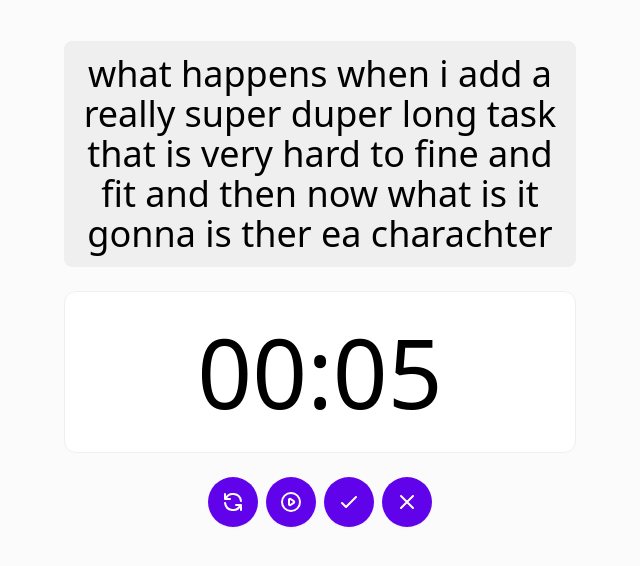
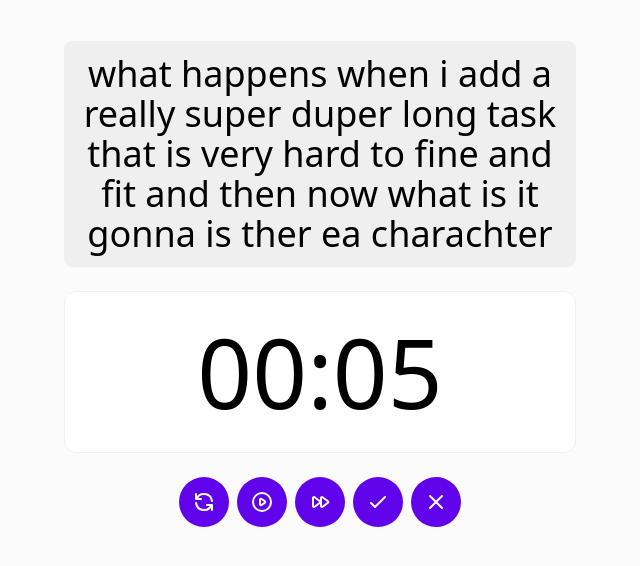
Before and after one commit to neldeles/slash-clone, a React (Create React App) app: page /timer in a window 1280 px wide. Shown: the part 116-682 px from the top of the page, without its empty margins (320-960 px from the left). Built offline with nearby package versions, Linux system fonts and the light colour scheme; what @mswjs/data would draw is missing.

Commit message:
feat: skip to next mode
Stop the current timer and switch to the next mode.

```diff
--- a/src/modules/timer/components/Timer/Timer.tsx
+++ b/src/modules/timer/components/Timer/Timer.tsx
@@ -23,6 +23,7 @@ export function Timer() {
   const [isPaused, setIsPaused] = useState(true);
   const [mode, setMode] = useState("work"); // work/break/null
   const [secondsLeft, setSecondsLeft] = useState(workDuration);
+  const [skipCurrentMode, setSkipCurrentMode] = useState(false);
 
   const toggleTimer = () => {
     setIsPaused(!isPaused);
@@ -46,6 +47,11 @@ export function Timer() {
         return;
       }
 
+      if (skipCurrentMode) {
+        setSkipCurrentMode(false);
+        return switchMode();
+      }
+
       if (secondsLeft === 0) {
         return switchMode();
       }
@@ -54,7 +60,7 @@ export function Timer() {
     }, 1000);
 
     return () => clearInterval(interval);
-  }, [secondsLeft, isPaused, mode]);
+  }, [secondsLeft, isPaused, mode, skipCurrentMode]);
 
   const minutes = Math.floor(secondsLeft / 60);
   const seconds = secondsLeft % 60;
@@ -102,6 +108,14 @@ export function Timer() {
           <button
             type="button"
             className="inline-flex items-center p-3 text-white bg-indigo-200 hover:bg-indigo-100 rounded-full border border-transparent shadow-sm"
+            title="Next"
+            onClick={() => setSkipCurrentMode(true)}
+          >
+            <Icons.Next />
+          </button>
+          <button
+            type="button"
+            className="inline-flex items-center p-3 text-white bg-indigo-200 hover:bg-indigo-100 rounded-full border border-transparent shadow-sm"
           >
             <Icons.Check />
           </button>
@@ -137,6 +151,7 @@ export function Timer() {
             type="button"
             className="inline-flex items-center p-3 text-white bg-indigo-200 hover:bg-indigo-100 rounded-full border border-transparent shadow-sm"
             title="Next"
+            onClick={() => setSkipCurrentMode(true)}
           >
             <Icons.Next />
           </button>
```
